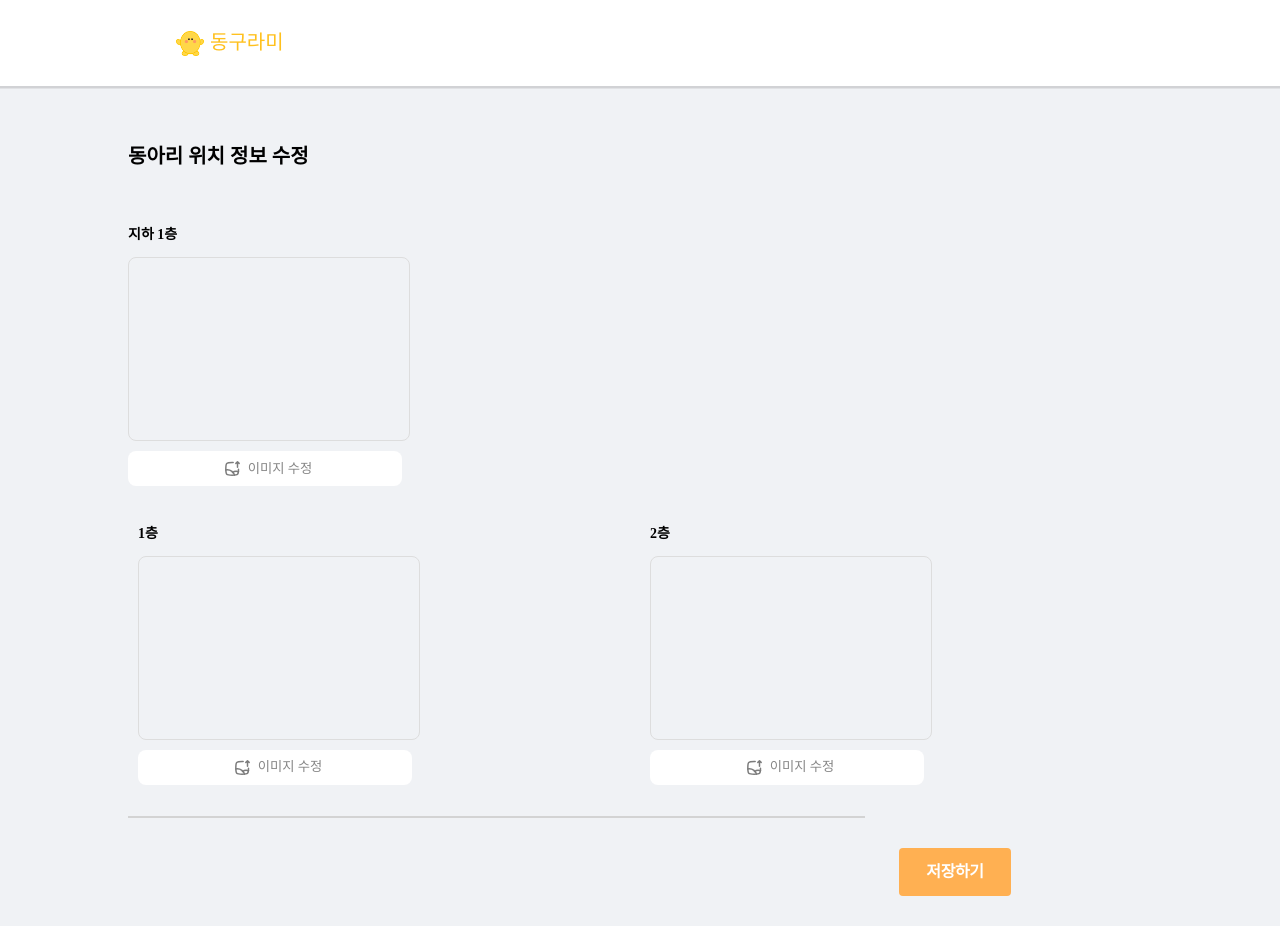
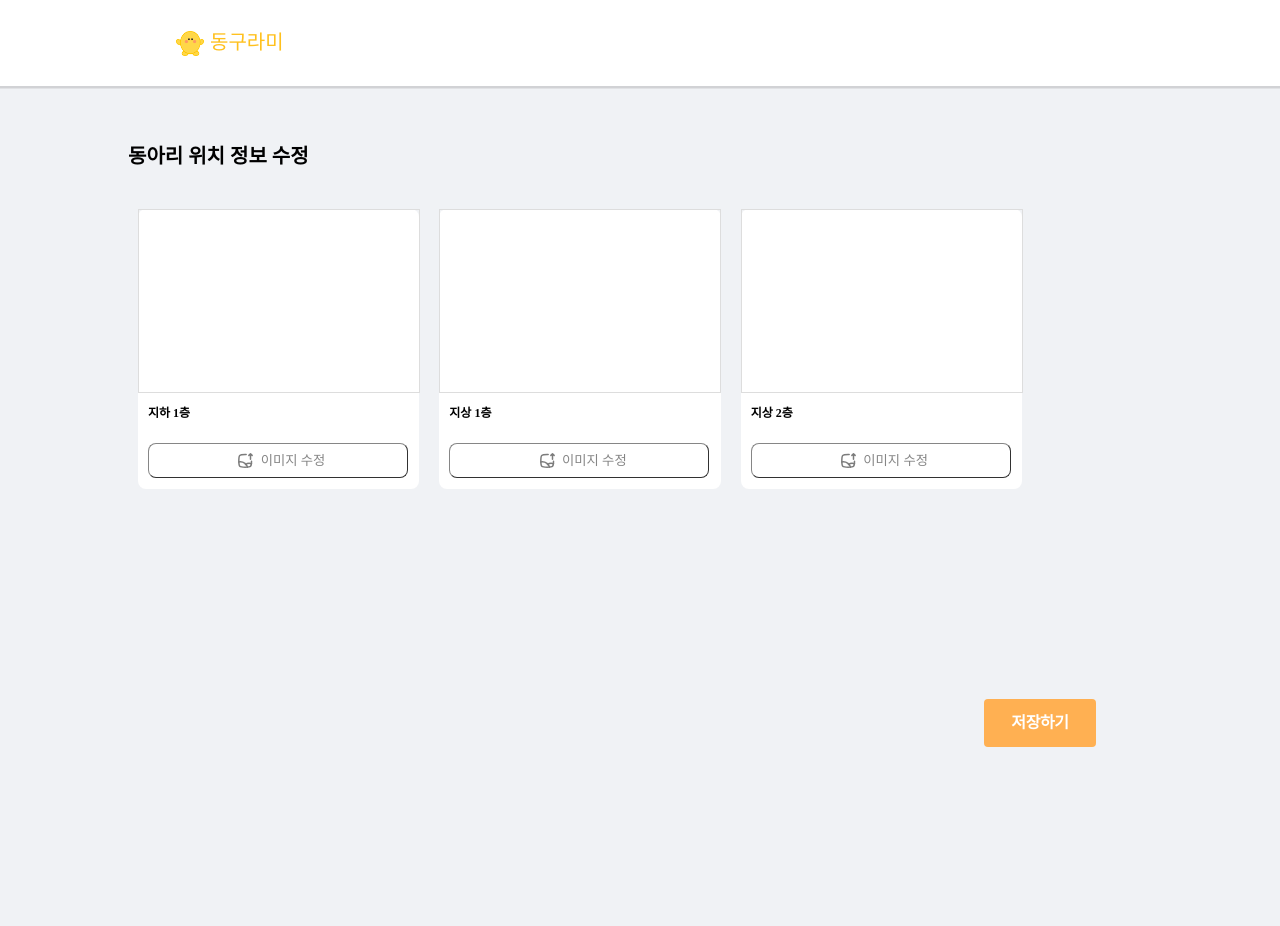
Before and after one commit to USW-Circle-Link/USW-Circle-Link-Web, a Vue app: page /adminmain/clubroom in a window 1280 px wide. After the commit the page ends 800 px from the top, so only its background shows below. Built offline with nearby package versions, Linux system fonts and the light colour scheme; no server answers.

Commit message:
동아리 위치 정보 수정 페이지 (피그마와 일치)

```diff
--- a/src/components/Admin/ClubroomMapUpload/ClubroomMapUpload.vue
+++ b/src/components/Admin/ClubroomMapUpload/ClubroomMapUpload.vue
@@ -5,7 +5,7 @@
   <div class="floor-images-container">
     <!-- 지하 1층 -->
     <div class="floor-section">
-      <h3>지하 1층</h3>
+      <div class="floor-container">
       <div
         class="image-container"
         @mouseover="showIcons('B1', true)"
@@ -32,6 +32,8 @@
               />
               </div>
             </div>
+          </div>
+          <h3>지하 1층</h3>
           <div class="upload-placeholder">
             <button @click="triggerFileInput('B1')" class="upload-button">
               <i class="upload-icon"></i>
@@ -46,13 +48,9 @@
           />
         </div>
       </div>
-    </div>
-
-    <!-- 1층과 2층 -->
-    <div class="floor-section horizontal-layout">
       <!-- 1층 -->
       <div class="floor-container">
-        <h3>1층</h3>
+
         <div
           class="image-container"
           @mouseover="showIcons('F1', true)"
@@ -79,6 +77,7 @@
                 />
               </div>
             </div>
+            <h3>지상 1층</h3>
             <div class="upload-placeholder">
               <button @click="triggerFileInput('F1')" class="upload-button">
                 <i class="upload-icon"></i>
@@ -97,7 +96,6 @@
 
       <!-- 2층 -->
       <div class="floor-container">
-        <h3>2층</h3>
         <div
           class="image-container"
           @mouseover="showIcons('F2', true)"
@@ -124,6 +122,7 @@
                 />
               </div>
             </div>
+            <h3>지상 2층</h3>
             <div class="upload-placeholder">
               <button @click="triggerFileInput('F2')" class="upload-button">
                 <i class="upload-icon"></i>
@@ -140,7 +139,6 @@
         </div>
       </div>
     </div>
-    <div class="line"></div>
     <button @click="saveImages" class="save-button">저장하기</button>
 
     <!-- 확대된 이미지 모달 -->
@@ -403,6 +401,7 @@ export default {
   margin: 10px 0;
   align-self: start;
   text-align: left;
+  display: flex;
 }
 
 .horizontal-layout {
@@ -414,11 +413,16 @@ export default {
 .floor-container {
   flex: 1;
   margin: 0 10px;
+  background-color: white;
+  border-radius: 8px;
+  width : 281.33px;
+  height: 280.33px;
 }
 
 .image-container {
   position: relative;
   display: inline-block;
+  border-radius: 100px;
 }
 
 .image-box {
@@ -429,7 +433,7 @@ export default {
   align-items: center;
   overflow: hidden; /* 이미지 넘치는 부분 숨김 */
   border: 1px solid #ddd;
-  border-radius: 8px;
+  border-radius: 8 0px;
 
   position: relative;
   transition: background-color 0.2s ease;
@@ -481,22 +485,28 @@ export default {
 }
 
 .upload-button {
-    width: 274px;
+  width: 260px;
   height: 35px;
   display: flex;
   flex-shrink: 0;
   border-radius: 8px;
   background: #fff;
   justify-content: center;
-    border: none;
+  border-width: 1px;
+  border-color: #868686;
   align-items: center;
   align-content: center;
   margin-right: 60px;
   cursor: pointer;
+  margin: 10px;
 
   color: #868686;
   line-height: 18px;
   font-weight: 500;
+}
+
+.upload-button :hover {
+  background-color: #e6953e;
 }
 
 .save-button {
@@ -512,8 +522,8 @@ export default {
   line-height: 16px;
   letter-spacing: -0.025em;
   text-align: center;
-  margin-top: 30px;
-  margin-left: 630px; /* 774 -> 630 */
+  margin-top: 200px;
+  margin-left: 800px;
   margin-bottom: 30px;
   cursor: pointer;
 }
@@ -565,15 +575,11 @@ h2{
   margin-bottom: -5px;
 }
 h3 {
-  font-size: 14px;
+  margin: 10px 0px 15px 10px;
+  font-size: 12px;
+  height: 25px;
 }
-.line {
-  border: 1px solid;
-  width: 735px;
-  color: #d3d3d3;
-  margin-top: 20px;
-  align-self: flex-start;
-}
+
 .remove-icon {
   position: absolute;
   width: 20px;
@@ -581,6 +587,7 @@ h3 {
   top: 10px;
   right: 10px;
   pointer-events: all;
+
 }
 .upload-icon {
   width: 16px;
```
Lines whose indentation alone changed are shown as unchanged.
